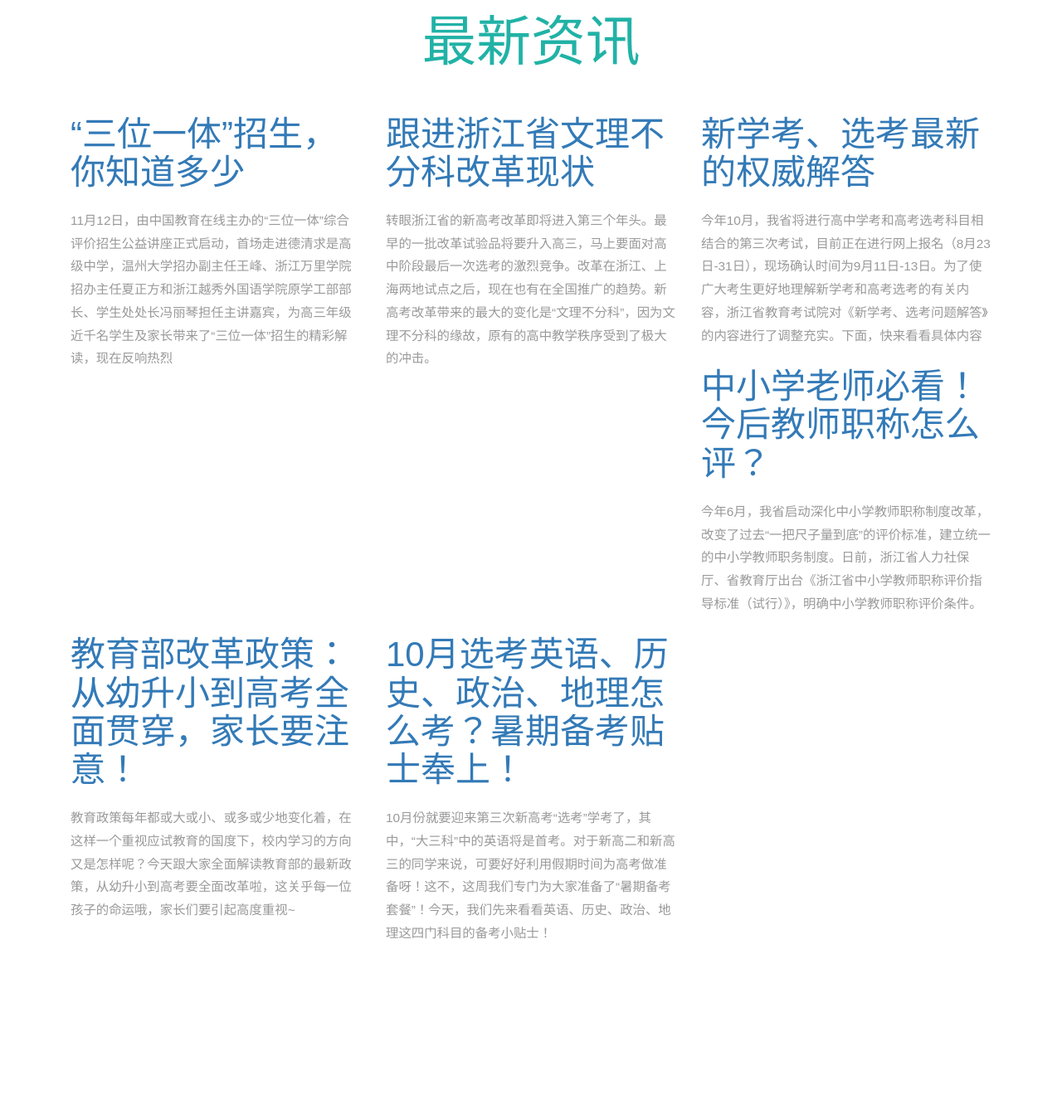
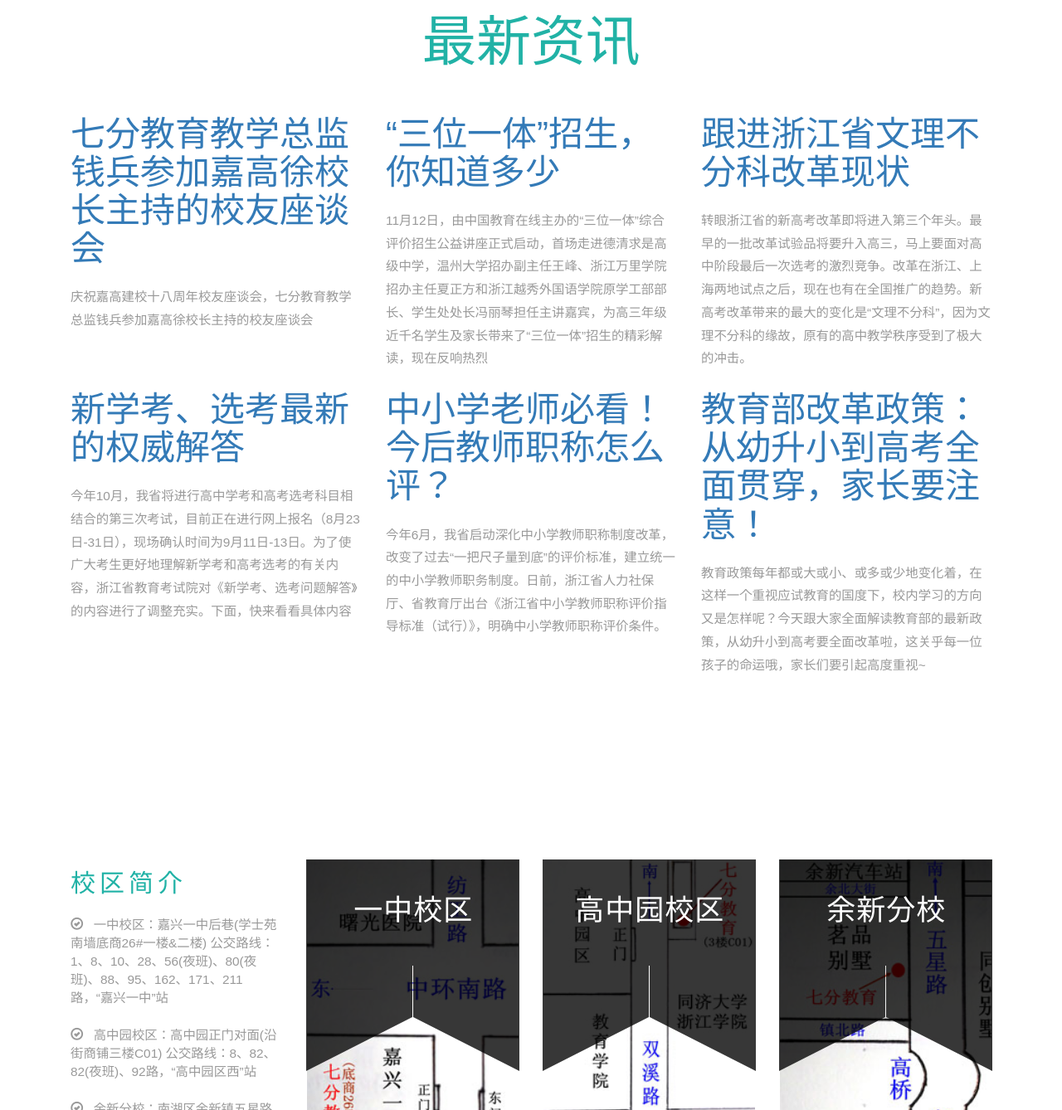
Before and after one commit to songjinzhong/7studying.com, a website: page 7fen/index.html in a window 1280 px wide. Shown: the part 760-2098 px from the top of the page at 83% size. Drawn offline with Linux system fonts and the light colour scheme.

Commit message:
add favicon and fix some bug

```diff
--- a/7fen/index.html
+++ b/7fen/index.html
@@ -2,6 +2,7 @@
 <html>
 <head>
 <title>嘉兴七分教育</title>
+<link rel="shortcut icon" href="favicon.ico">
 <!--mobile apps-->
 <meta name="viewport" content="width=device-width, initial-scale=1">
 <meta http-equiv="Content-Type" content="text/html; charset=utf-8" />
@@ -133,6 +134,10 @@
 		<div class="container">
 			<h2 class="title wow slideInDown animated" data-wow-delay=".2s">最新资讯</h2>
 			<div class="col-md-4 footer-grids sjz fadeInLeft animated" data-wow-delay=".2s">
+				<h3><a href="http://www.jxgjzx.net.cn/NewsView.aspx?id=1930" target="_black">七分教育教学总监钱兵参加嘉高徐校长主持的校友座谈会</a></h3>
+				<p>庆祝嘉高建校十八周年校友座谈会，七分教育教学总监钱兵参加嘉高徐校长主持的校友座谈会</p>
+			</div>
+			<div class="col-md-4 footer-grids sjz fadeInLeft animated" data-wow-delay=".2s">
 				<h3><a href="http://mp.weixin.qq.com/s?__biz=MzA3NTM0NDE3OA==&mid=2651904995&idx=1&sn=6633c0bf22ccab4483eff18775417157&chksm=84958bbeb3e202a8b39c5847c4325aa63d71449beba7ca20ec99a8ee8d48e11aec07f1505f02&mpshare=1&scene=1&srcid=1129c1ouwaYoeGofzvjHTGEY#rd" target="_black">“三位一体”招生，你知道多少</a></h3>
 				<p>11月12日，由中国教育在线主办的“三位一体”综合评价招生公益讲座正式启动，首场走进德清求是高级中学，温州大学招办副主任王峰、浙江万里学院招办主任夏正方和浙江越秀外国语学院原学工部部长、学生处处长冯丽琴担任主讲嘉宾，为高三年级近千名学生及家长带来了“三位一体”招生的精彩解读，现在反响热烈</p>
 			</div>
@@ -151,10 +156,6 @@
 			<div class="col-md-4 footer-grids sjz fadeInLeft animated" data-wow-delay=".2s">
 				<h3><a href="http://mp.weixin.qq.com/s?__biz=MzA5NDgzMDI5NQ==&mid=2657315475&idx=1&sn=aabfa3b4e304df630128f1c85fb1c1b3&mpshare=1&scene=1&srcid=0810fsh6bfqSdWR1Bsx52eG2#rd" target="_black">教育部改革政策：从幼升小到高考全面贯穿，家长要注意！</a></h3>
 				<p>教育政策每年都或大或小、或多或少地变化着，在这样一个重视应试教育的国度下，校内学习的方向又是怎样呢？今天跟大家全面解读教育部的最新政策，从幼升小到高考要全面改革啦，这关乎每一位孩子的命运哦，家长们要引起高度重视~</p>
-			</div>
-			<div class="col-md-4 footer-grids sjz fadeInLeft animated" data-wow-delay=".2s">
-				<h3><a href="http://mp.weixin.qq.com/s?__biz=MzAxMDMwNjA0NA==&mid=2652795544&idx=1&sn=168b9e59905f3c3f7feac7f90726fa64&mpshare=1&scene=1&srcid=0727OabVzHMpp3FTCKvyap70#rd" target="_black">10月选考英语、历史、政治、地理怎么考？暑期备考贴士奉上！</a></h3>
-				<p>10月份就要迎来第三次新高考“选考”学考了，其中，“大三科”中的英语将是首考。对于新高二和新高三的同学来说，可要好好利用假期时间为高考做准备呀！这不，这周我们专门为大家准备了“暑期备考套餐”！今天，我们先来看看英语、历史、政治、地理这四门科目的备考小贴士！</p>
 			</div>
 			<div class="clearfix"> </div>
 		</div>
```
Also changed, not shown: 7fen/favicon.ico (added).
